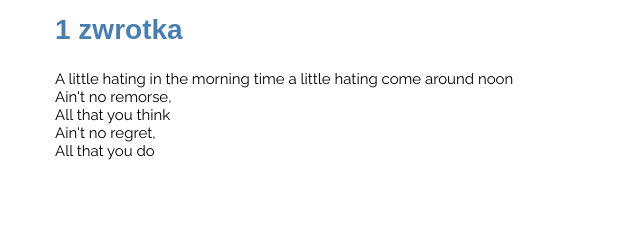
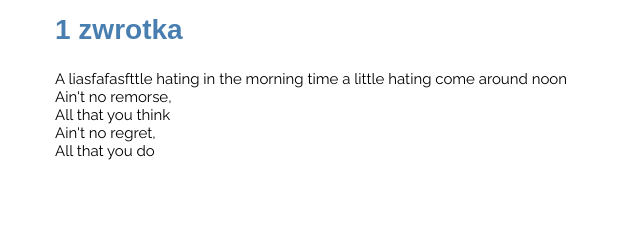
Before and after one commit to mateuszkucharczyk1/strona-artystyczna, a plain HTML site: page index.html in a window 1280 px wide. Shown: the part 269-500 px from the top of the page, 201-841 px from the left. Drawn offline with Linux system fonts and the light colour scheme.

Commit message:
zmiana html proba 3

```diff
--- a/index.html
+++ b/index.html
@@ -13,7 +13,7 @@
      <main class="container">
        <section class="one">
          <h2>1 zwrotka</h2>
-         <p>A little hating in the morning time
+         <p>A liasfafasfttle hating in the morning time
 a little hating come around noon</br>
 Ain't no remorse,</br>
 All that you think</br>
```
